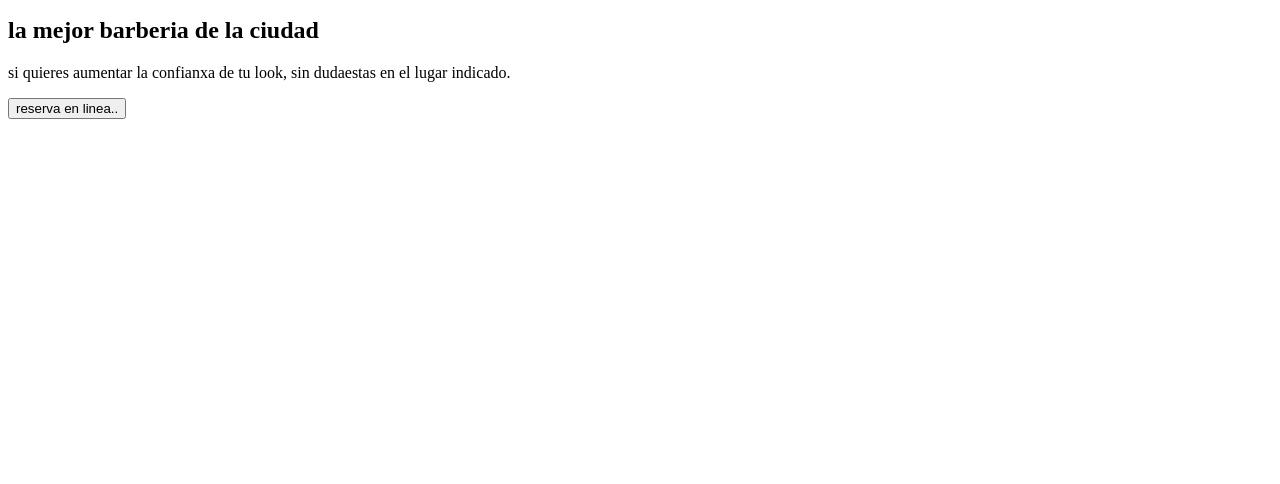
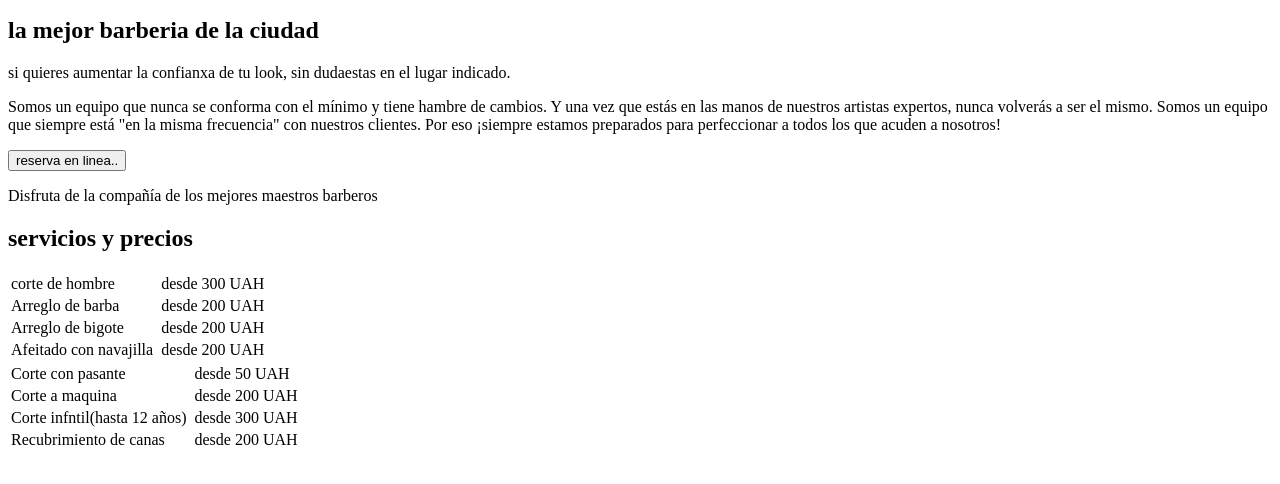
Before and after one commit to Santiagovalb/Homework-FS-LATAM-6, a plain HTML site: page Homework-FS-LATAM-6/index.html in a window 1280 px wide. Shown: the part 258-742 px from the top of the page. Drawn offline with Linux system fonts and the light colour scheme.

Commit message:
primer avance

```diff
--- a/Homework-FS-LATAM-6/index.html
+++ b/Homework-FS-LATAM-6/index.html
@@ -60,12 +60,75 @@
                     si quieres aumentar la confianxa de tu look, sin dudaestas en el lugar indicado.
                 </p>
                 <p class="descripcion">
-
+                Somos un equipo que nunca se conforma con el mínimo y tiene hambre de cambios. Y una vez que estás en las manos de nuestros artistas expertos, nunca volverás a ser el mismo. Somos un equipo que siempre está "en la misma frecuencia" con nuestros clientes. Por eso ¡siempre estamos preparados para perfeccionar a todos los que acuden a nosotros!
                 </p>
-                <button class="vtn-light">reserva en linea..</button>
+                <button class="Btn-light">reserva en linea..</button>
             </article>
         </section>
     </main>
+    <footer>
+        <!--SECCION PRECIOS Y SERVICIOS-->
+        <section class="services">
+            <p class="label"><span class="rectangle">Disfruta de la compañía de los mejores  maestros barberos</span>
+                <h2 class="section-title">servicios y precios</h2>
+                <section class="servoce_tebles">
+        <!--TABLA IZQUIERDA-->
+        <table>
+            <tbody>
+                <tr>
+                    <td>corte de hombre</td>
+                    <td class="underline"></td>
+                    <td>desde 300 UAH</td>
+                </tr>
+
+                <tr>
+                    <td>Arreglo de barba</td>
+                    <td class="underline"></td>
+                    <td>desde 200 UAH</td>
+                </tr>
+
+                <tr>
+                    <td>Arreglo de bigote</td>
+                    <td class="underline"></td>
+                    <td>desde 200 UAH</td>
+                </tr>
+
+                <tr>
+                    <td>Afeitado con navajilla</td>
+                    <td class="underline"></td>
+                    <td>desde 200 UAH</td>
+                </tr>
+            </tbody>
+        </table>
+        <!--tabla derecha-->
+        <table>
+            <tbody>
+                <tr>
+                    <td>Corte con pasante</td>
+                    <td class="underline"></td>
+                    <td>desde 50 UAH</td>
+                </tr>
+
+                <tr>
+                    <td>Corte a maquina</td>
+                    <td class="underline"></td>
+                    <td>desde 200 UAH</td>
+                </tr>
+
+                <tr>
+                    <td>Corte infntil(hasta 12 años)</td>
+                    <td class="underline"></td>
+                    <td>desde 300 UAH</td>
+                </tr>
+
+                <tr>
+                    <td>Recubrimiento de canas</td>
+                    <td class="underline"></td>
+                    <td>desde 200 UAH</td>
+                </tr>
+            </tbody>
+        </table>
+    </footer>
 </body>
 
 </html>
```
